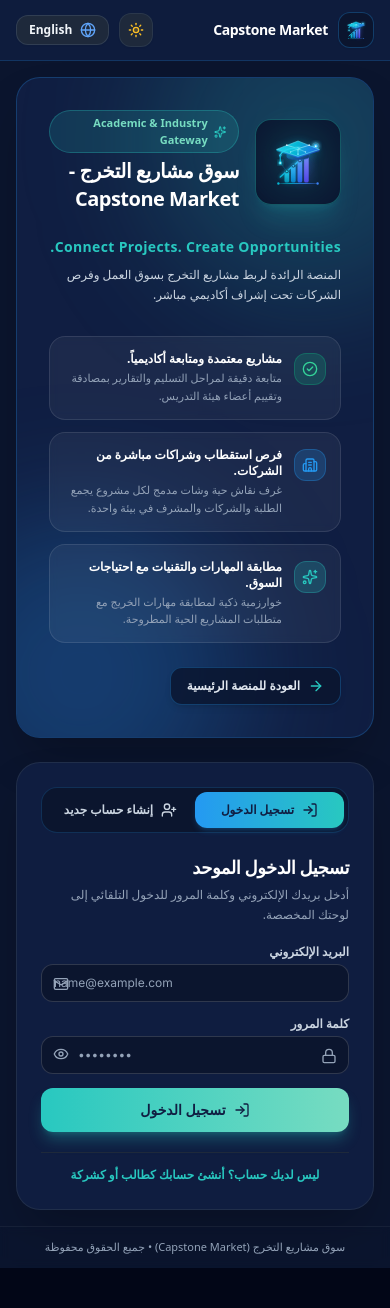
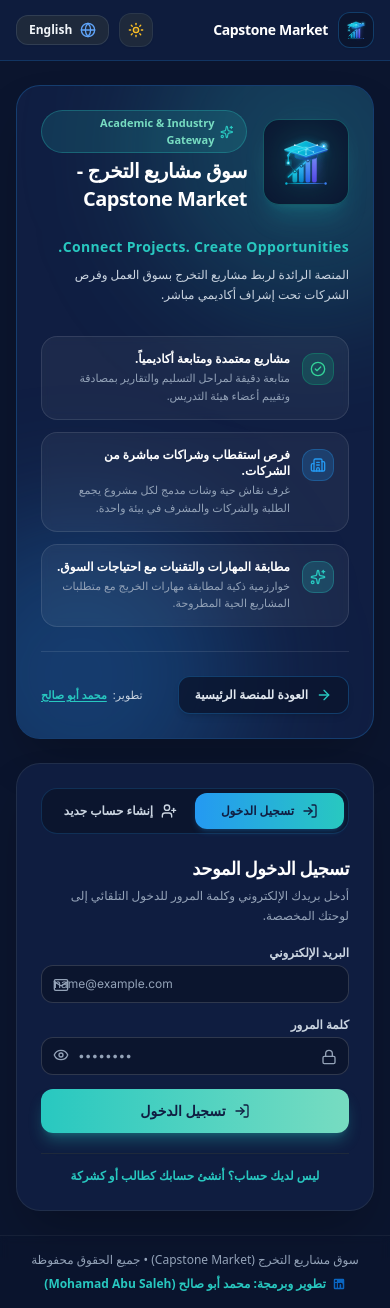
Before and after one commit to mohamadabusaleh83-alt/capstone_market, a React (Vite) app in the folder frontend/: page /login in a window 390 px wide. Before the commit the page ends 1268 px from the top, so only its background shows below. Built offline with nearby package versions, Linux system fonts and the light colour scheme; no server answers.

Commit message:
Optimize mobile layout and add Mohamad Abu Saleh developer credits

```diff
--- a/frontend/index.html
+++ b/frontend/index.html
@@ -1,3 +1,4 @@
+<!-- Capstone Market Platform - Developed by Mohamad Abu Saleh (https://www.linkedin.com/in/mohamad-abu-saleh-598255350) -->
 <!doctype html>
 <html lang="ar" dir="rtl" class="dark">
   <head>
--- a/frontend/src/App.jsx
+++ b/frontend/src/App.jsx
@@ -1,3 +1,9 @@
+/**
+ * Capstone Market Platform
+ * Developed and engineered by: Mohamad Abu Saleh
+ * LinkedIn: https://www.linkedin.com/in/mohamad-abu-saleh-598255350
+ * Email: mohamadabusaleh83@gmail.com
+ **/
 import { BrowserRouter, Routes, Route, Navigate } from 'react-router-dom';
 import { ThemeProvider } from './context/ThemeContext';
 import { AuthProvider } from './context/AuthContext';
--- a/frontend/src/components/Sidebar.jsx
+++ b/frontend/src/components/Sidebar.jsx
@@ -23,7 +23,8 @@
   Activity,
   LogOut,
   Sparkles,
-  FileText
+  FileText,
+  X
 } from 'lucide-react';
 
 export default function Sidebar() {
@@ -71,26 +72,27 @@
       {isSidebarOpen && (
         <div
           onClick={closeSidebarOnMobile}
-          className="fixed inset-x-0 top-16 bottom-0 bg-black/60 backdrop-blur-sm z-20 md:hidden"
+          className="fixed inset-0 bg-black/60 backdrop-blur-sm z-40 md:hidden"
         />
       )}
 
       {/* القائمة الجانبية: متوافقة تماماً مع Navy الفخم (#101E42) وتباين ناعم للحدود و RTL/LTR */}
       <aside
         className={`
-          fixed top-16 bottom-0 ${isRtl ? 'right-0 border-l' : 'left-0 border-r'} z-30 w-64 bg-white dark:bg-[#101E42] border-slate-200 dark:border-[#2499F2]/20 p-4
-          overflow-y-auto flex flex-col justify-between transition-all duration-300 ease-in-out shadow-sm dark:shadow-2xl
+          fixed top-0 bottom-0 ${isRtl ? 'right-0 border-l' : 'left-0 border-r'} z-50 w-72 md:w-64 bg-white dark:bg-[#101E42] border-slate-200 dark:border-[#2499F2]/20 p-4
+          overflow-y-auto flex flex-col justify-between transition-all duration-300 ease-in-out shadow-2xl
           md:static md:top-auto md:bottom-auto md:h-auto md:z-auto
           ${isSidebarOpen ? 'translate-x-0' : isRtl ? 'translate-x-full md:translate-x-0' : '-translate-x-full md:translate-x-0'}
         `}
       >
         <div className="space-y-3">
-          {/* الشعار واسم المنصة في القائمة الجانبية */}
+          {/* الشعار واسم المنصة وزر الإغلاق على الموبايل */}
+          <div className="flex items-center justify-between gap-2 mb-2">
             <Link
               to="/"
               onClick={closeSidebarOnMobile}
               title={t('nav.back_home')}
-            className="flex items-center gap-2.5 p-2 rounded-xl bg-slate-50 dark:bg-[#152550]/60 hover:bg-slate-100 dark:hover:bg-[#152550] border border-slate-200/80 dark:border-[#2499F2]/20 cursor-pointer hover:scale-102 transition-all duration-200 select-none group mb-2"
+              className="flex-1 flex items-center gap-2.5 p-2 rounded-xl bg-slate-50 dark:bg-[#152550]/60 hover:bg-slate-100 dark:hover:bg-[#152550] border border-slate-200/80 dark:border-[#2499F2]/20 cursor-pointer hover:scale-102 transition-all duration-200 select-none group"
             >
               <div className="w-8 h-8 rounded-lg bg-slate-100 dark:bg-[#0B152E] border border-slate-200 dark:border-[#2499F2]/30 flex items-center justify-center shadow-md shadow-[#2499F2]/10 dark:shadow-[#2499F2]/20 overflow-hidden shrink-0 group-hover:border-[#2499F2]/60 transition-colors">
                 <img src="/logo.svg" alt="Capstone Market" className="w-6 h-6 object-contain" />
@@ -104,6 +106,16 @@
                 </span>
               </div>
             </Link>
+
+            <button
+              type="button"
+              onClick={closeSidebarOnMobile}
+              className="p-2 rounded-xl text-slate-500 hover:text-slate-900 dark:text-slate-400 dark:hover:text-white hover:bg-slate-100 dark:hover:bg-[#152550] border border-transparent hover:border-slate-200 dark:hover:border-[#2499F2]/30 transition md:hidden cursor-pointer"
+              aria-label="Close menu"
+            >
+              <X className="w-5 h-5" />
+            </button>
+          </div>
 
           {/* بطاقة الحساب النشط */}
           <div className="p-3 bg-slate-50 dark:bg-[#152550] border border-slate-200/80 dark:border-[#2499F2]/20 rounded-xl mb-3 shadow-sm">
@@ -376,6 +388,22 @@
             </div>
             <span className="text-[10px] font-mono opacity-70">Exit</span>
           </button>
+
+          {/* توثيق المطور وحقوق التطوير */}
+          <div className="pt-2 px-1 text-center border-t border-slate-200/50 dark:border-[#2499F2]/10">
+            <a
+              href="https://www.linkedin.com/in/mohamad-abu-saleh-598255350"
+              target="_blank"
+              rel="noopener noreferrer"
+              className="inline-flex items-center gap-1.5 text-[11px] text-slate-500 hover:text-[#0A66C2] dark:text-slate-400 dark:hover:text-[#28C8C0] transition-colors group"
+              title="Mohamad Abu Saleh - LinkedIn Profile"
+            >
+              <svg className="w-3.5 h-3.5 fill-current text-[#0A66C2] shrink-0 group-hover:scale-110 transition-transform" viewBox="0 0 24 24" aria-hidden="true">
+                <path d="M19 3a2 2 0 0 1 2 2v14a2 2 0 0 1-2 2H5a2 2 0 0 1-2-2V5a2 2 0 0 1 2-2h14m-.5 15.5v-5.3a3.26 3.26 0 0 0-3.26-3.26c-.85 0-1.84.52-2.28 1.3v-1.11h-2.79v8.37h2.79v-4.93c0-.77.62-1.4 1.39-1.4a1.4 1.4 0 0 1 1.4 1.4v4.93h2.75M6.88 8.56a1.68 1.68 0 0 0 1.68-1.68c0-.93-.75-1.69-1.68-1.69a1.69 1.69 0 0 0-1.69 1.69c0 .93.76 1.68 1.69 1.68m1.39 9.94v-8.37H5.5v8.37h2.77z"/>
+              </svg>
+              <span className="font-medium truncate">تطوير: محمد أبو صالح</span>
+            </a>
+          </div>
         </div>
       </aside>
     </>
--- a/frontend/src/layouts/MainLayout.jsx
+++ b/frontend/src/layouts/MainLayout.jsx
@@ -20,8 +20,36 @@
       <div className="flex-1 flex relative overflow-hidden">
         <Sidebar />
 
-        <main className="flex-1 overflow-y-auto p-4 md:p-6 bg-[#F4F8FC]/90 dark:bg-[#0B152E]/90 transition-colors duration-200">
-          <Outlet />
+        <main className="flex-1 overflow-y-auto flex flex-col justify-between p-4 md:p-6 bg-[#F4F8FC]/90 dark:bg-[#0B152E]/90 transition-colors duration-200">
+          <div className="flex-1">
+            <Outlet />
+          </div>
+
+          {/* تذييل المنصة العام وتوثيق المطور */}
+          <footer className="mt-8 pt-4 border-t border-slate-200 dark:border-[#2499F2]/20 text-xs text-slate-500 dark:text-slate-400 flex flex-col sm:flex-row items-center justify-between gap-3 text-center sm:text-start">
+            <div className="flex items-center gap-2">
+              <span className="font-semibold text-slate-700 dark:text-slate-200">
+                سوق مشاريع التخرج - Capstone Market &copy; {new Date().getFullYear()}
+              </span>
+              <span className="hidden sm:inline text-slate-400">|</span>
+              <span>جميع الحقوق محفوظة</span>
+            </div>
+            <div className="flex items-center gap-2">
+              <span>تطوير وبرمجة:</span>
+              <a
+                href="https://www.linkedin.com/in/mohamad-abu-saleh-598255350"
+                target="_blank"
+                rel="noopener noreferrer"
+                className="inline-flex items-center gap-1.5 font-bold text-[#2499F2] hover:text-[#0A66C2] dark:text-[#28C8C0] dark:hover:text-[#77DCC1] transition-colors"
+                title="Mohamad Abu Saleh - LinkedIn Profile"
+              >
+                <svg className="w-3.5 h-3.5 fill-current text-[#0A66C2] shrink-0" viewBox="0 0 24 24" aria-hidden="true">
+                  <path d="M19 3a2 2 0 0 1 2 2v14a2 2 0 0 1-2 2H5a2 2 0 0 1-2-2V5a2 2 0 0 1 2-2h14m-.5 15.5v-5.3a3.26 3.26 0 0 0-3.26-3.26c-.85 0-1.84.52-2.28 1.3v-1.11h-2.79v8.37h2.79v-4.93c0-.77.62-1.4 1.39-1.4a1.4 1.4 0 0 1 1.4 1.4v4.93h2.75M6.88 8.56a1.68 1.68 0 0 0 1.68-1.68c0-.93-.75-1.69-1.68-1.69a1.69 1.69 0 0 0-1.69 1.69c0 .93.76 1.68 1.69 1.68m1.39 9.94v-8.37H5.5v8.37h2.77z"/>
+                </svg>
+                <span>محمد أبو صالح (Mohamad Abu Saleh)</span>
+              </a>
+            </div>
+          </footer>
         </main>
       </div>
 
--- a/frontend/src/pages/LoginPage.jsx
+++ b/frontend/src/pages/LoginPage.jsx
@@ -165,12 +165,12 @@
         </div>
       </header>
 
-      {/* المحتوى الرئيسي بهيكل الشاشة المقسومة (Split-Screen Modern 50/50 Layout) */}
-      <main className="flex-1 w-full max-w-7xl mx-auto p-4 sm:p-6 lg:p-8 flex items-center justify-center z-10">
-        <div className="w-full grid grid-cols-1 lg:grid-cols-2 gap-6 lg:gap-8 items-stretch">
+      {/* المحتوى الرئيسي بهيكل الشاشة المقسومة والتجاوب التام لشاشات الموبايل */}
+      <main className="flex-1 w-full max-w-7xl mx-auto px-4 py-6 sm:p-6 lg:p-8 flex items-center justify-center z-10">
+        <div className="w-full flex flex-col lg:grid lg:grid-cols-2 gap-6 lg:gap-8 items-stretch max-w-md sm:max-w-xl lg:max-w-none mx-auto">
 
           {/* الجانب الأيمن (الواجهة الترحيبية والهوية الرسمية الفخمة) */}
-          <section className="bg-[#101E42] text-white rounded-3xl p-8 sm:p-10 lg:p-12 flex flex-col justify-between relative overflow-hidden shadow-2xl border border-[#2499F2]/25 order-1">
+          <section className="bg-[#101E42] text-white rounded-3xl p-6 sm:p-8 lg:p-12 flex flex-col justify-between relative overflow-hidden shadow-2xl border border-[#2499F2]/25 order-1">
             {/* لمسات إضاءة خلفية ناعمة بدرجات Turquoise & Blue */}
             <div className="absolute -top-24 -start-24 w-80 h-80 bg-[#28C8C0]/20 rounded-full blur-3xl pointer-events-none" />
             <div className="absolute -bottom-24 -end-24 w-80 h-80 bg-[#2499F2]/25 rounded-full blur-3xl pointer-events-none" />
@@ -252,8 +252,8 @@
               </div>
             </div>
 
-            {/* رابط العودة للمنصة الرئيسية في الأسفل */}
-            <div className="pt-6 relative z-10">
+            {/* رابط العودة للمنصة وتوثيق المطور */}
+            <div className="pt-6 relative z-10 flex flex-wrap items-center justify-between gap-3 border-t border-white/10 mt-6">
               <Link
                 to="/"
                 className="inline-flex items-center gap-2 px-4 py-2.5 rounded-xl text-xs font-bold bg-[#0B152E]/80 hover:bg-[#0B152E] text-slate-200 hover:text-white border border-[#2499F2]/30 hover:border-[#28C8C0]/50 transition-all active:scale-95 group w-fit cursor-pointer shadow-md"
@@ -265,6 +265,18 @@
                 )}
                 <span>{t('auth.back_to_home')}</span>
               </Link>
+
+              <div className="text-[11px] text-slate-300 flex items-center gap-1.5">
+                <span>تطوير:</span>
+                <a
+                  href="https://www.linkedin.com/in/mohamad-abu-saleh-598255350"
+                  target="_blank"
+                  rel="noopener noreferrer"
+                  className="font-bold text-[#28C8C0] hover:text-[#77DCC1] underline underline-offset-2 flex items-center gap-1 transition-colors"
+                >
+                  محمد أبو صالح
+                </a>
+              </div>
             </div>
           </section>
 
@@ -538,9 +550,22 @@
         </div>
       </main>
 
-      {/* تذييل الصفحة الأنيق والبسيط */}
-      <footer className="text-center py-3 text-[11px] text-slate-500 dark:text-slate-400 border-t border-slate-200/80 dark:border-white/5 bg-white/40 dark:bg-[#0B152E]/40 backdrop-blur-sm z-20">
-        {t('auth.footer')}
+      {/* تذييل الصفحة وتوثيق المطور */}
+      <footer className="text-center py-4 px-4 text-xs text-slate-500 dark:text-slate-400 border-t border-slate-200/80 dark:border-white/5 bg-white/40 dark:bg-[#0B152E]/40 backdrop-blur-sm z-20 flex flex-col sm:flex-row items-center justify-center gap-2 sm:gap-4">
+        <span>{t('auth.footer')}</span>
+        <span className="hidden sm:inline opacity-40">|</span>
+        <a
+          href="https://www.linkedin.com/in/mohamad-abu-saleh-598255350"
+          target="_blank"
+          rel="noopener noreferrer"
+          className="inline-flex items-center gap-1.5 font-bold text-[#2499F2] hover:text-[#0A66C2] dark:text-[#28C8C0] dark:hover:text-[#77DCC1] transition-colors"
+          title="Mohamad Abu Saleh - LinkedIn Profile"
+        >
+          <svg className="w-3.5 h-3.5 fill-current text-[#0A66C2] shrink-0" viewBox="0 0 24 24" aria-hidden="true">
+            <path d="M19 3a2 2 0 0 1 2 2v14a2 2 0 0 1-2 2H5a2 2 0 0 1-2-2V5a2 2 0 0 1 2-2h14m-.5 15.5v-5.3a3.26 3.26 0 0 0-3.26-3.26c-.85 0-1.84.52-2.28 1.3v-1.11h-2.79v8.37h2.79v-4.93c0-.77.62-1.4 1.39-1.4a1.4 1.4 0 0 1 1.4 1.4v4.93h2.75M6.88 8.56a1.68 1.68 0 0 0 1.68-1.68c0-.93-.75-1.69-1.68-1.69a1.69 1.69 0 0 0-1.69 1.69c0 .93.76 1.68 1.69 1.68m1.39 9.94v-8.37H5.5v8.37h2.77z"/>
+          </svg>
+          <span>تطوير وبرمجة: محمد أبو صالح (Mohamad Abu Saleh)</span>
+        </a>
       </footer>
     </div>
   );
--- a/frontend/src/pages/TeamsHubPage.jsx
+++ b/frontend/src/pages/TeamsHubPage.jsx
@@ -70,7 +70,8 @@
         </div>
 
         <div className="bg-white dark:bg-[#101E42] border border-slate-200 dark:border-[#2499F2]/20 rounded-2xl overflow-hidden shadow-sm dark:shadow-[0_4px_20px_-4px_rgba(16,30,66,0.6)]">
-          <table className="w-full text-start text-xs">
+          <div className="overflow-x-auto">
+            <table className="w-full text-start text-xs">
             <thead className="bg-slate-50 dark:bg-[#152550] border-b border-slate-200 dark:border-[#2499F2]/20 text-slate-600 dark:text-slate-300">
               <tr>
                 <th className="p-3.5 text-start">{t('supervisor.table_academic_id')}</th>
@@ -204,6 +205,7 @@
               })}
             </tbody>
           </table>
+          </div>
         </div>
       </div>
     );
```
Lines whose indentation alone changed are shown as unchanged.
